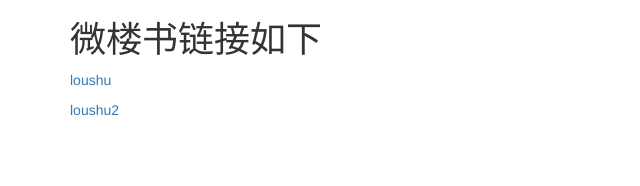
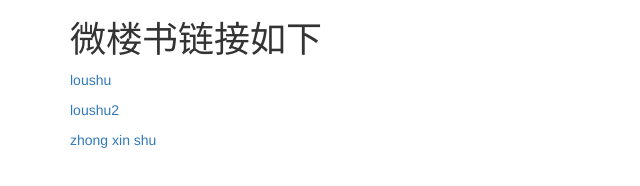
Before and after one commit to xuxic/weiloushu, a plain HTML site: page index.html in a window 1280 px wide. Shown: the full height of the page, 0-640 px from the left. Drawn offline with nearby package versions, Linux system fonts and the light colour scheme.

Commit message:
add zhongxinshu index

```diff
--- a/index.html
+++ b/index.html
@@ -13,6 +13,7 @@
 	      <h1>微楼书链接如下</h1>
 	      <p><a href="static/loushu/index.html">loushu</a></p>
 	      <p><a href="static/loushu/index.html">loushu2</a></p>
+	      <p><a href="static/zhongxinshu/index.html">zhong xin shu</a></p>
 	</div>
 </body>
    <script src="http://apps.bdimg.com/libs/jquery/2.0.0/jquery.min.js"></script>
```
